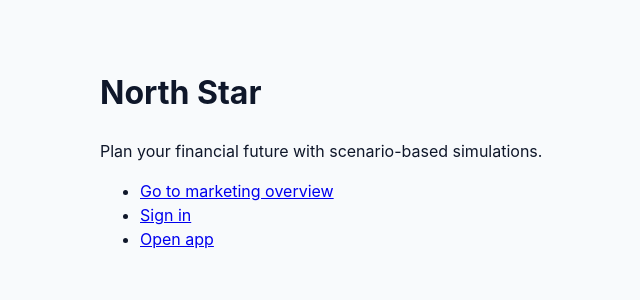
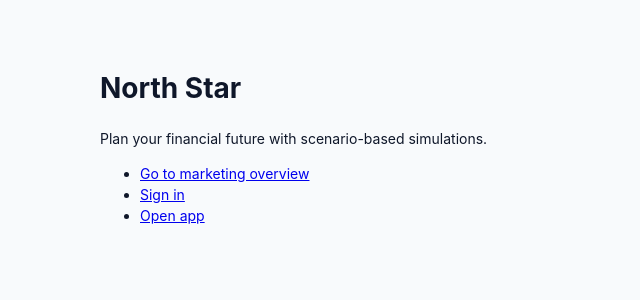
Before and after one commit to cmyeung25/north-star, a Next.js app in the folder apps/web/: page / in a window 1280 px wide. Shown: the top 300 px of the page, without its empty margins (180-820 px from the left). Built offline with nearby package versions, Linux system fonts and the light colour scheme; no server answers.

Commit message:
Fix root Mantine provider coverage for auth routes

```diff
--- a/apps/web/app/layout.tsx
+++ b/apps/web/app/layout.tsx
@@ -4,6 +4,7 @@ import type { ReactNode } from "react";
 import { ColorSchemeScript } from "@mantine/core";
 import { cookies, headers } from "next/headers";
 import { defaultLocale, locales, type Locale } from "../src/i18n/routing";
+import RootProviders from "./root-providers";
 
 const resolveLocale = (): Locale => {
   const localeFromHeader = headers().get("x-next-intl-locale");
@@ -27,7 +28,7 @@ export default function RootLayout({ children }: { children: ReactNode }) {
       <head>
         <ColorSchemeScript defaultColorScheme="light" />
       </head>
-      <body>{children}</body>
+      <body><RootProviders>{children}</RootProviders></body>
     </html>
   );
 }
--- /dev/null
+++ b/apps/web/app/root-providers.tsx
@@ -0,0 +1,13 @@
+"use client";
+
+import type { ReactNode } from "react";
+import { MantineProvider } from "@mantine/core";
+import { aurinTheme } from "./theme/aurinTheme";
+
+type RootProvidersProps = {
+  children: ReactNode;
+};
+
+export default function RootProviders({ children }: RootProvidersProps) {
+  return <MantineProvider theme={aurinTheme}>{children}</MantineProvider>;
+}
```
